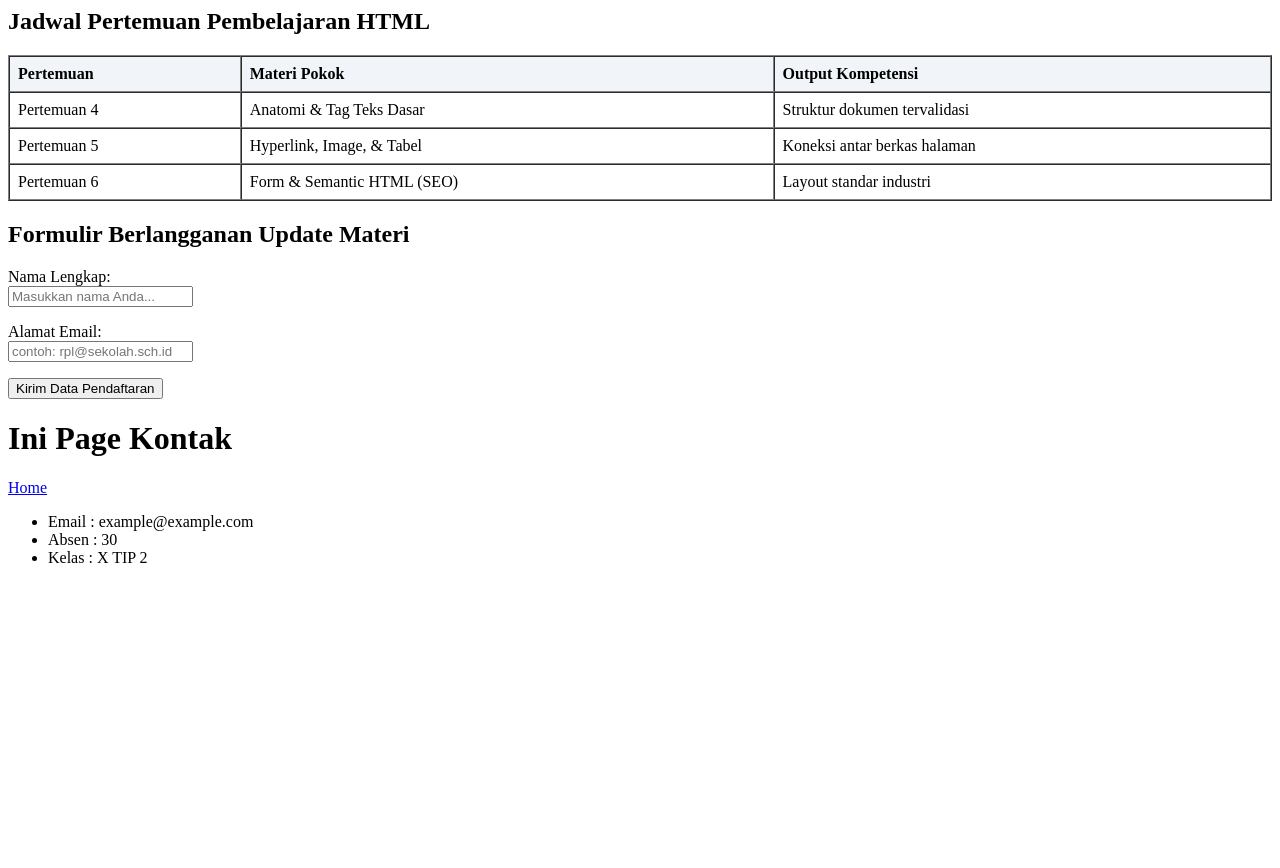
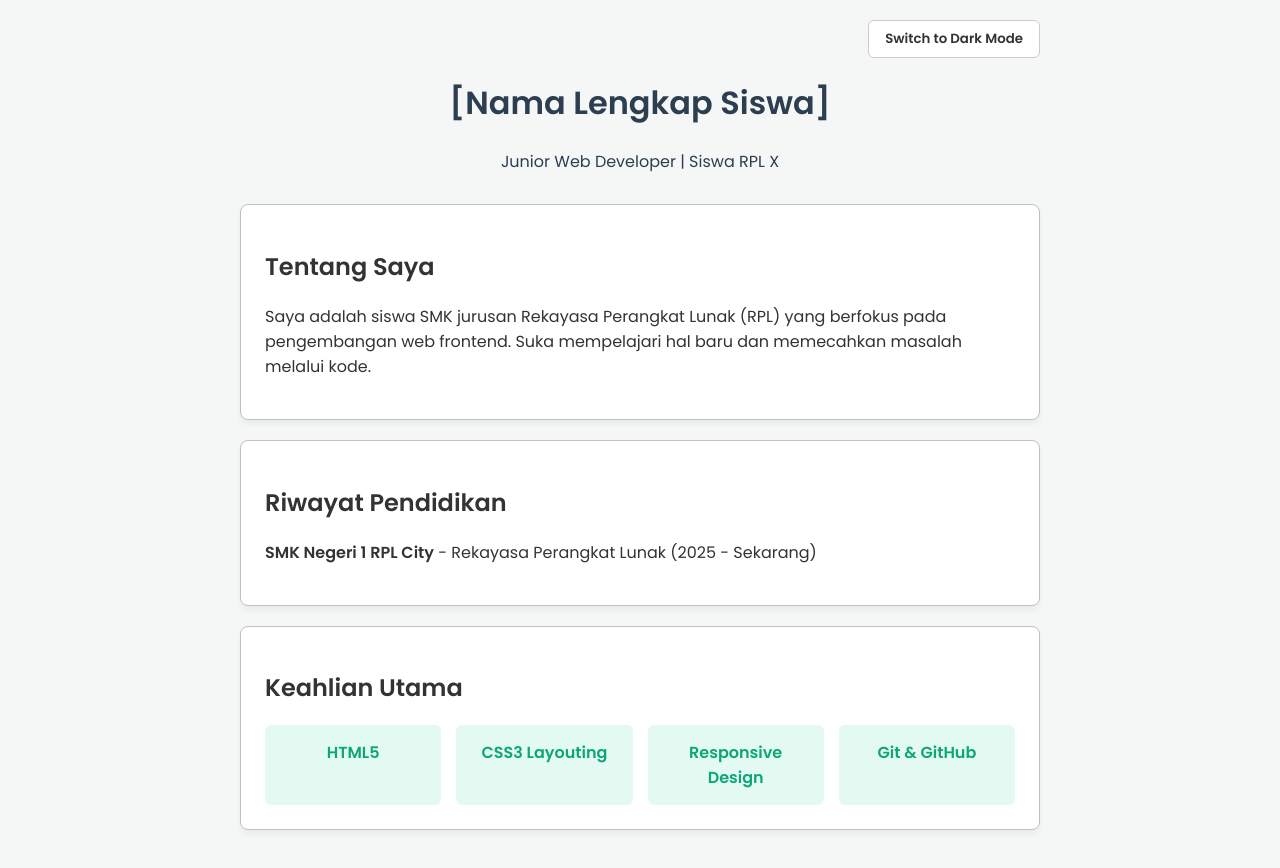
Before and after one commit to brandondvson/Job-1-6, a plain HTML site: page index.html in a window 1280 px wide. Before the commit the page ends 800 px from the top, so only its background shows below. Drawn offline with Linux system fonts and the light colour scheme.

Commit message:
Add files via upload

```diff
--- a/index.html
+++ b/index.html
@@ -1,72 +1,49 @@
-<h2>Jadwal Pertemuan Pembelajaran HTML</h2>
-<table border="1" cellpadding="8" cellspacing="0" style="width:100%; text-align:left;">
-    <thead>
-        <tr style="background-color: #f1f5f9;">
-            <th>Pertemuan</th>
-            <th>Materi Pokok</th>
-            <th>Output Kompetensi</th>
-        </tr>
-    </thead>
-    <tbody>
-        <tr>
-            <td>Pertemuan 4</td>
-            <td>Anatomi & Tag Teks Dasar</td>
-            <td>Struktur dokumen tervalidasi</td>
-        </tr>
-        <tr>
-            <td>Pertemuan 5</td>
-            <td>Hyperlink, Image, & Tabel</td>
-            <td>Koneksi antar berkas halaman</td>
-        </tr>
-        <tr>
-            <td>Pertemuan 6</td>
-            <td>Form & Semantic HTML (SEO)</td>
-            <td>Layout standar industri</td>
-        </tr>
-    </tbody>
-</table>
+<!DOCTYPE html>
+<html lang="id">
 
-<h2>Formulir Berlangganan Update Materi</h2>
-<form action="#" method="POST">
-    <p>
-        <label for="nama">Nama Lengkap:</label><br>
-        <input type="text" id="nama" name="nama" placeholder="Masukkan nama Anda..." required>
-    </p>
-    <p>
-        <label for="email">Alamat Email:</label><br>
-        <input type="email" id="email" name="email" placeholder="contoh: rpl@sekolah.sch.id" required>
-    </p>
-    <p>
-        <button type="submit">Kirim Data Pendaftaran</button>
-    </p>
-</form>
-
-<!DOCTYPE html>
-<html lang="en">
 <head>
     <meta charset="UTF-8">
     <meta name="viewport" content="width=device-width, initial-scale=1.0">
-    <title>Page Kontak</title>
+
+    <title>CV Online - [Nama Siswa]</title>
+    <link rel="stylesheet" href="style.css" />
 </head>
+
 <body>
-    <header>
-        <h1>
-            Ini Page Kontak
-        </h1>
-        <nav>
-            <a href="index.html">Home</a>
-        </nav>
-    </header>
-    <ul>
-        <li>
-            Email : example@example.com
-        </li>
-        <li>
-            Absen : 30
-        </li>
-        <li>
-            Kelas : X TIP 2
-        </li>
-    </ul>
+    <div class="cv-container">
+
+        <div class="toggle-container" style="text-align: right; margin-bottom: 20px;">
+            <button class="btn-toggle" id="themeToggleBtn">Switch to Dark Mode</button>
+        </div>
+
+        <header class="cv-header">
+
+            <h1>[Nama Lengkap Siswa]</h1>
+            <p>Junior Web Developer | Siswa RPL X</p>
+        </header>
+
+        <section class="cv-card">
+            <h2>Tentang Saya</h2>
+            <p>Saya adalah siswa SMK jurusan Rekayasa Perangkat Lunak (RPL) yang berfokus pada pengembangan web frontend. Suka mempelajari hal baru dan memecahkan masalah melalui kode.</p>
+        </section>
+
+        <section class="cv-card">
+            <h2>Riwayat Pendidikan</h2>
+            <p><strong>SMK Negeri 1 RPL City</strong> - Rekayasa Perangkat Lunak (2025 - Sekarang)</p>
+        </section>
+
+        <section class="cv-card">
+            <h2>Keahlian Utama</h2>
+            <div class="skills-container">
+                <div class="skill-item">HTML5</div>
+                <div class="skill-item">CSS3 Layouting</div>
+                <div class="skill-item">Responsive Design</div>
+                <div class="skill-item">Git & GitHub</div>
+            </div>
+        </section>
+    </div>
+
+    <script src="script.js"></script>
 </body>
-</htmL>
+
+</html>
--- /dev/null
+++ b/script.js
@@ -0,0 +1,24 @@
+const btnToggle = document.getElementById('themeToggleBtn');
+const body = document.body;
+
+// Cek apakah preferensi sistem perangkat pengguna menggunakan Dark Mode
+const prefersDark = window.matchMedia('(prefers-color-scheme: dark)').matches;
+
+// Inisialisasi awal berdasarkan preferensi sistem
+if (prefersDark) {
+    body.classList.add('dark-theme');
+    btnToggle.textContent = "Switch to Light Mode";
+}
+
+// Event listener saat tombol diklik
+btnToggle.addEventListener('click', () => {
+    // Membalik (toggle) class dark-theme pada body
+    body.classList.toggle('dark-theme');
+
+    // Ubah teks tombol sesuai dengan state saat ini
+    if (body.classList.contains('dark-theme')) {
+        btnToggle.textContent = "Switch to Light Mode";
+    } else {
+        btnToggle.textContent = "Switch to Dark Mode";
+    }
+});
--- /dev/null
+++ b/style.css
@@ -0,0 +1,182 @@
+@import url('https://fonts.googleapis.com/css2?family=Poppins:wght@300;400;600&display=swap');
+
+body {
+    background-color: #f4f7f6;
+    font-family: 'Poppins', sans-serif;
+    color: #333333;
+    margin: 0;
+    padding: 20px;
+}
+
+.cv-container {
+    max-width: 800px;
+    margin: 0 auto;
+}
+
+.cv-header {
+    text-align: center;
+    margin-bottom: 30px;
+    color: #2c3e50;
+}
+
+.cv-card {
+    background-color: #ffffff;
+    padding: 24px;
+    margin-bottom: 20px;
+    border: 1px solid #e0e0e0;
+    border-radius: 8px;
+    box-shadow: 0 4px 6px rgba(0,0,0,0.05);
+}
+
+.skills-container {
+    display: flex;
+    justify-content: space-between;
+    flex-wrap: wrap;
+    gap: 15px;
+}
+
+.skill-item {
+    flex: 1;
+    min-width: 120px;
+    background-color: #e3faf2;
+    color: #0ca678;
+    font-weight: 600;
+    padding: 15px;
+    text-align: center;
+    border-radius: 6px;
+}
+
+@media (max-width: 600px) {
+    .skills-container {
+        flex-direction: column;
+    }
+    body {
+        padding: 10px;
+    }
+    .cv-card {
+        padding: 15px;
+    }
+}
+
+@import url('https://fonts.googleapis.com/css2?family=Poppins:wght@300;400;600&display=swap');
+
+/* ===================================
+   STYLING DASAR (LIGHT MODE)
+   =================================== */
+body {
+    background-color: #f4f7f6;
+    font-family: 'Poppins', sans-serif;
+    color: #333333;
+    margin: 0;
+    padding: 20px;
+    transition: background-color 0.3s ease, color 0.3s ease;
+}
+
+.cv-container {
+    max-width: 800px;
+    margin: 0 auto;
+}
+
+.cv-header {
+    text-align: center;
+    margin-bottom: 30px;
+    color: #2c3e50;
+    transition: color 0.3s ease;
+}
+
+.cv-card {
+    background-color: #ffffff;
+    padding: 24px;
+    margin-bottom: 20px;
+    border: 1px solid #c0c0c0;
+    border-radius: 8px;
+    box-shadow: 0 4px 6px rgba(0, 0, 0, 0.05);
+    transition: background-color 0.3s ease, border-color 0.3s ease, box-shadow 0.3s ease;
+}
+
+.skills-container {
+    display: flex;
+    justify-content: space-between;
+    flex-wrap: wrap;
+    gap: 15px;
+}
+
+.skill-item {
+    flex: 1;
+    min-width: 120px;
+    background-color: #e3faf2;
+    color: #0ca678;
+    font-weight: 600;
+    padding: 15px;
+    text-align: center;
+    border-radius: 6px;
+    transition: background-color 0.3s ease, color 0.3s ease;
+}
+
+.btn-toggle {
+    padding: 8px 16px;
+    border-radius: 6px;
+    border: 1px solid #ccc;
+    cursor: pointer;
+    background-color: #ffffff;
+    color: #333333;
+    font-family: 'Poppins', sans-serif;
+    font-weight: 600;
+    transition: background-color 0.3s ease, color 0.3s ease, border-color 0.3s ease;
+}
+
+.btn-toggle:hover {
+    background-color: #c0c0c0;
+}
+
+/* ===================================
+   RESPONSIVE DESIGN (MEDIA QUERIES)
+   =================================== */
+@media (max-width: 600px) {
+    .skills-container {
+        flex-direction: column;
+    }
+    body {
+        padding: 10px;
+    }
+    .cv-card {
+        padding: 15px;
+    }
+}
+
+/* ===================================
+   TUGAS MANDIRI: DARK MODE
+   =================================== */
+body.dark-theme {
+    background-color: #1a1a1a;
+    color: #ffffff;
+}
+
+body.dark-theme .cv-card {
+    background-color: #2d2d2d;
+    border-color: #444444;
+    box-shadow: 0 4px 6px rgba(0, 0, 0, 0.3);
+}
+
+body.dark-theme h1,
+body.dark-theme h2,
+body.dark-theme h3,
+body.dark-theme p,
+body.dark-theme .cv-header {
+    color: #ffffff !important;
+}
+
+body.dark-theme .skill-item {
+    background-color: #1e3d37;
+    color: #12b886;
+}
+
+body.dark-theme .btn-toggle {
+    background-color: #333333;
+    color: #ffffff;
+    border-color: #555555;
+}
+
+body.dark-theme .btn-toggle:hover {
+    background-color: #555555;
+}
```
Also changed, not shown: 1 other file.
